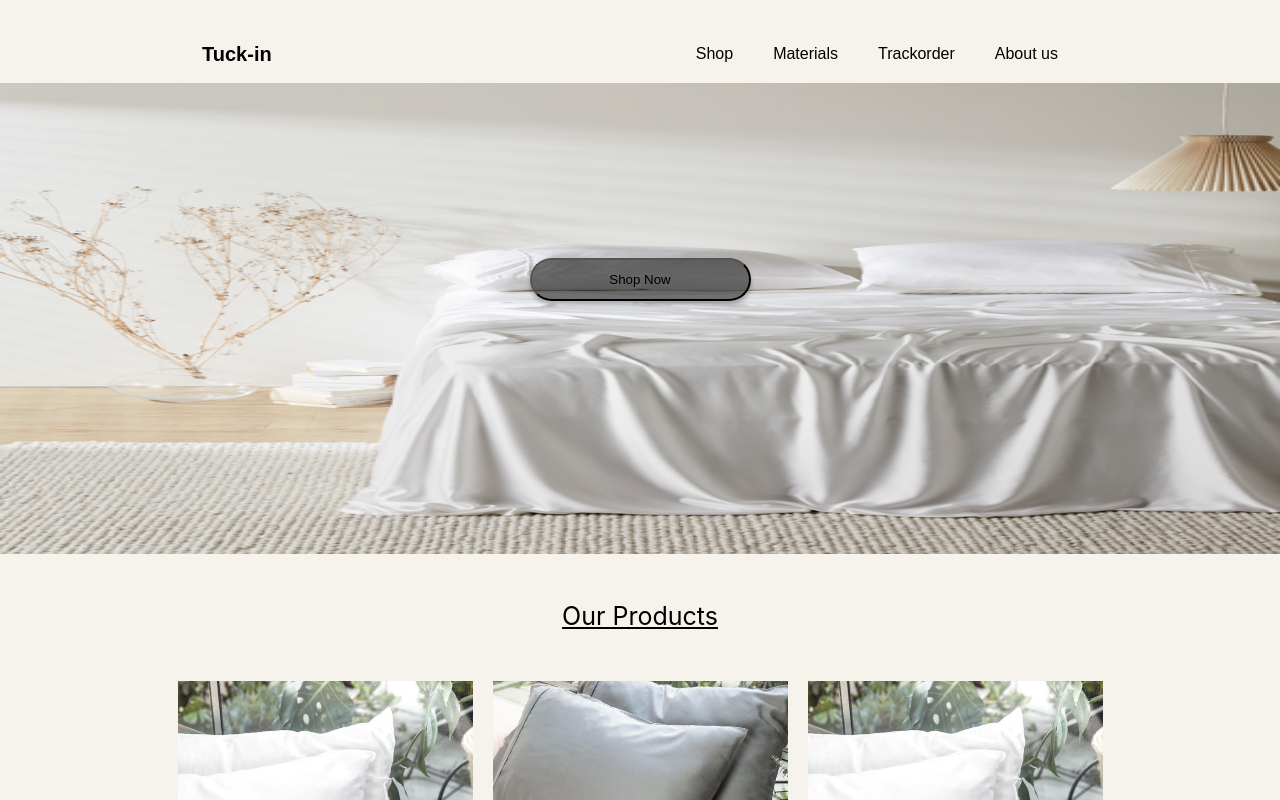
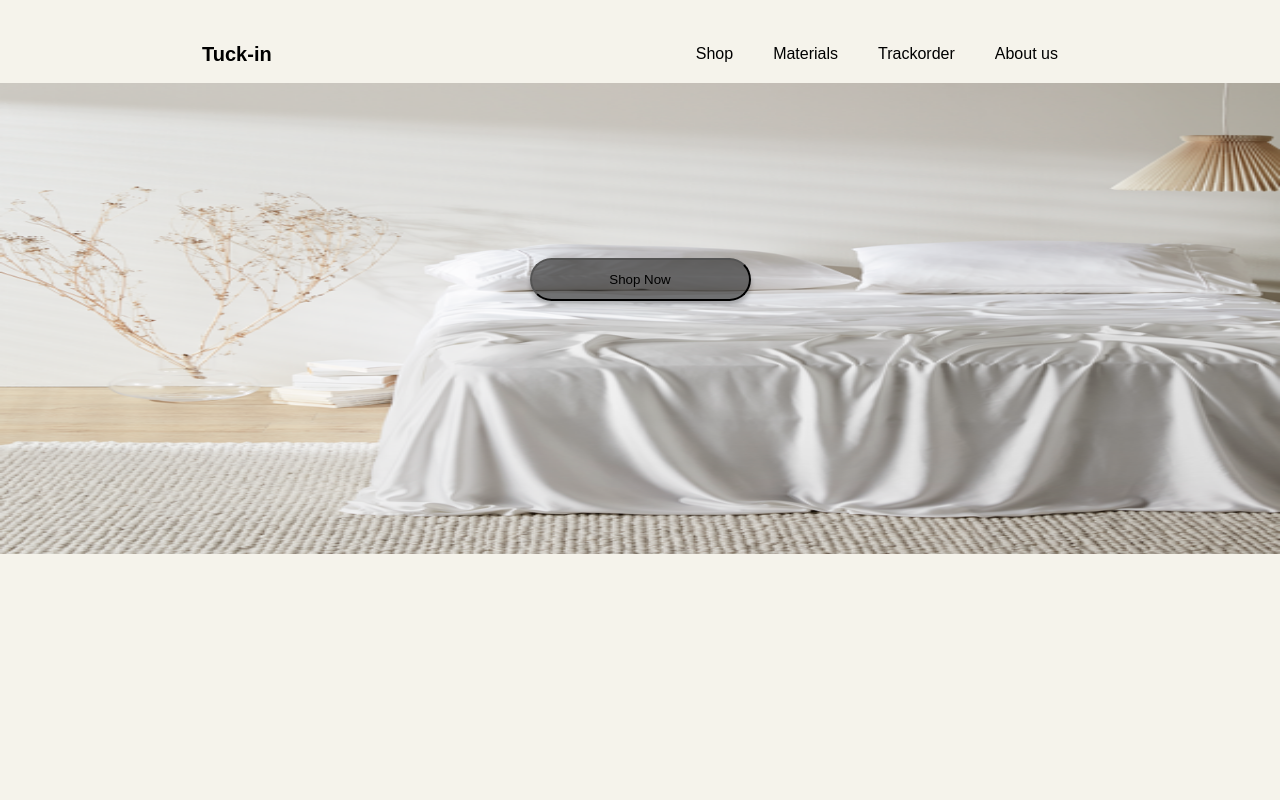
Before and after one commit to Rockschoff/tuckinFrontEnd, a React (Create React App) app: page / in a window 1280 px wide. Shown: the top 800 px of the page. Built offline with nearby package versions, Linux system fonts and the light colour scheme; no server answers.

Commit message:
remove overflow-x

```diff
--- a/src/App.css
+++ b/src/App.css
@@ -1,5 +1,9 @@
 .App {
   text-align: center;
+}
+
+* {
+  overflow-x: hidden;
 }
 
 .App-logo {
```
Also changed, not shown: 1 other file (tests, documents, lock files or other folders).
